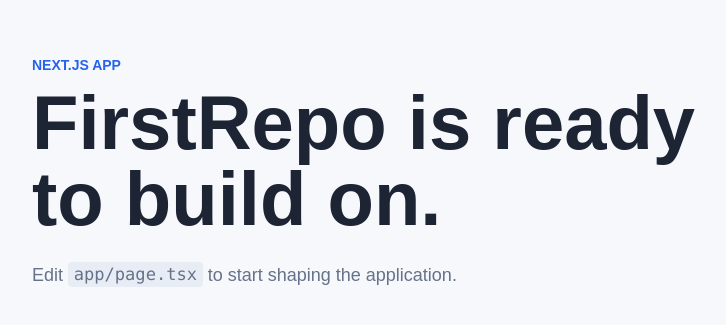
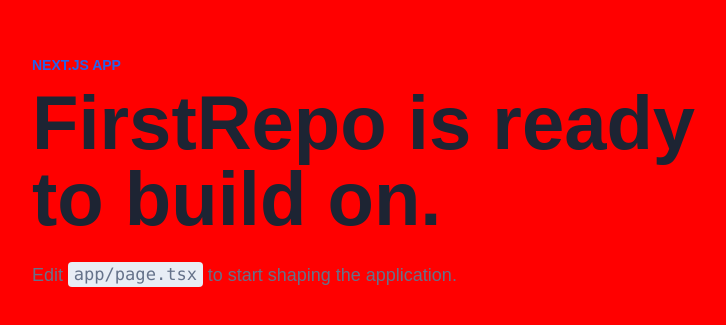
Before and after one commit to Zeyuzhao/FirstRepo, a Next.js app: page / in a window 1280 px wide. Shown: the part 227-552 px from the top of the page, without its empty margins (268-994 px from the left). Built offline with nearby package versions, Linux system fonts and the light colour scheme.

Commit message:
Make page background red

```diff
--- a/app/globals.css
+++ b/app/globals.css
@@ -1,6 +1,6 @@
 :root {
   color-scheme: light;
-  --background: #f7f8fb;
+  --background: #ff0000;
   --foreground: #1d2433;
   --muted: #65728a;
   --accent: #2563eb;
```
